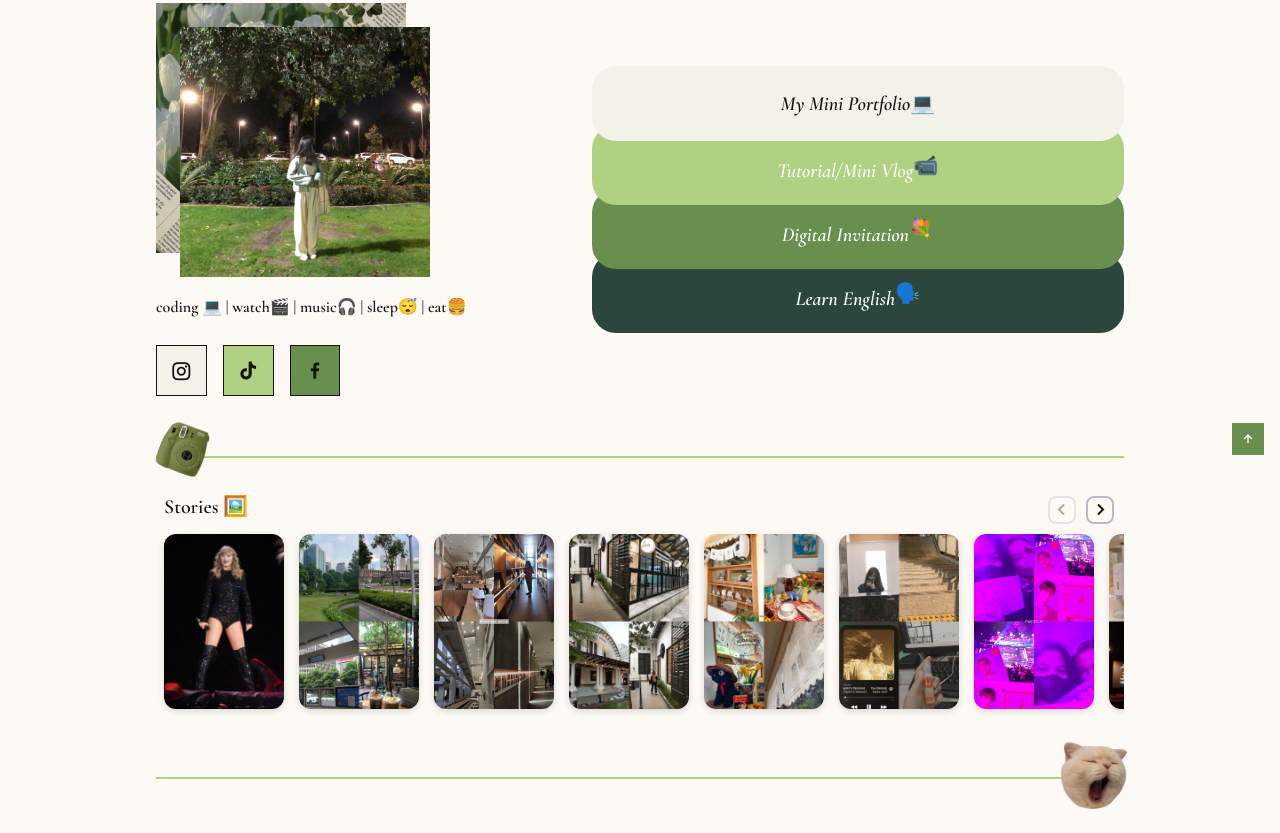
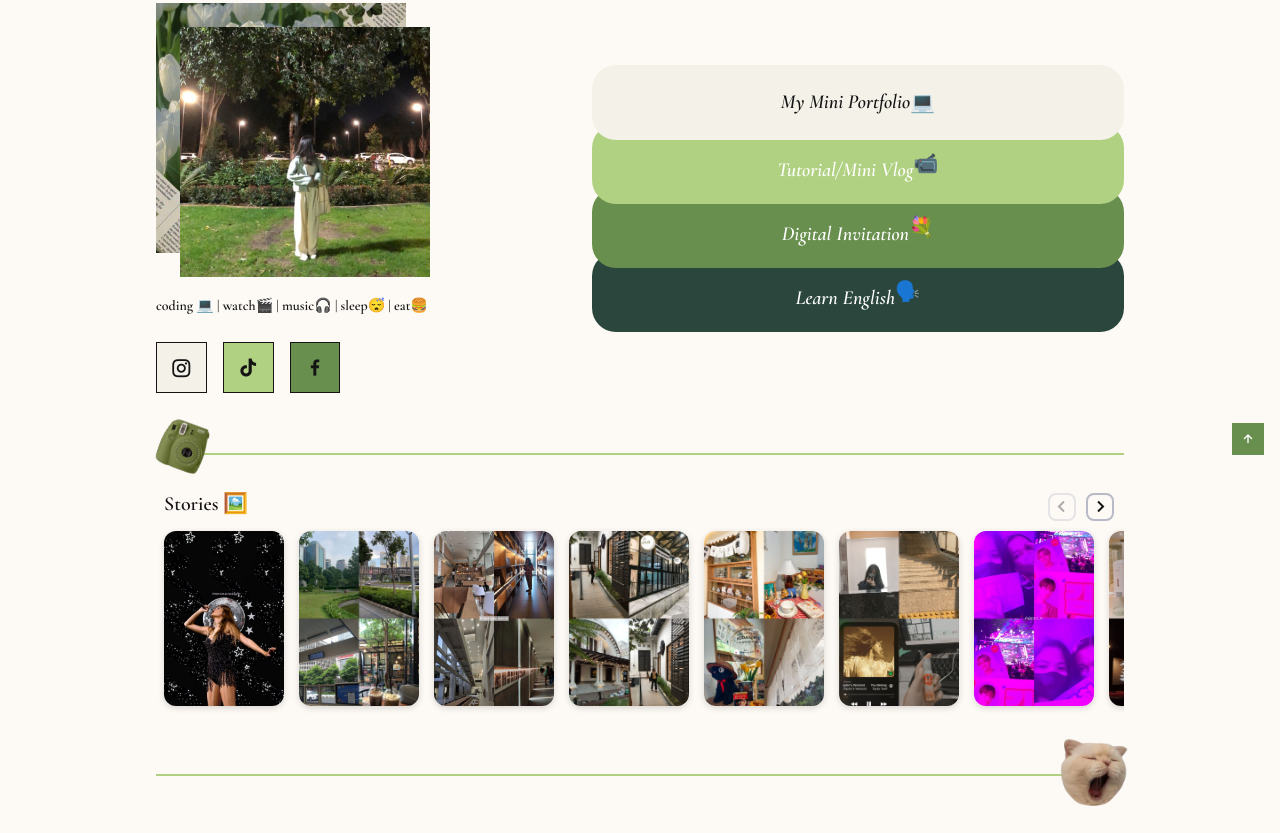
Before and after one commit to nelly-yusnita/minibio, a plain HTML site: page index.html in a window 1280 px wide. Shown: the part 585-1418 px from the top of the page. Drawn offline with nearby package versions, Linux system fonts and the light colour scheme.

Commit message:
revisi gallery section

```diff
--- a/assets/css/style.css
+++ b/assets/css/style.css
@@ -228,7 +228,7 @@ body.dark-theme{
 }
 .content__hobbies{
    margin-bottom: 1.75rem;
-   font-size: var(--normal-font-size);
+   font-size: var(--small-font-size);
    text-align: center;
 }
 
--- a/index.html
+++ b/index.html
@@ -134,15 +134,15 @@
 				<div class="swiper-wrapper">
 					<div class="swiper-slide">
 						<div class="gallery__box">
-							<a href="assets/video/video-1.mp4" data-fancybox="gallery" data-caption="Thanks for saving me💫">
-								<img src="assets/img/gallery/img-1.png" alt="gallery image" class="gallery__img">
+							<a href="assets/img/gallery/img-1.jpg" data-fancybox="gallery" data-caption="Cause there were pages turned with the bridges burned. Everything you lose is a step you take.">
+								<img src="assets/img/gallery/img-1.jpg" alt="gallery image" class="gallery__img">
 							</a>
 						</div>
 					</div>
 
 					<div class="swiper-slide">
 						<div class="gallery__box">
-							<a href="assets/img/gallery/img-2.jpg" data-fancybox="gallery" data-caption="👟">
+							<a href="assets/img/gallery/img-2.jpg" data-fancybox="gallery" data-caption="👣">
 								<img src="assets/img/gallery/img-2.jpg" alt="gallery image" class="gallery__img">
 							</a>
 						</div>
```
Also changed, not shown: assets/img/gallery/img-1.jpg (added), assets/img/gallery/img-1.png (deleted), assets/img/musics/music10.jpg.
